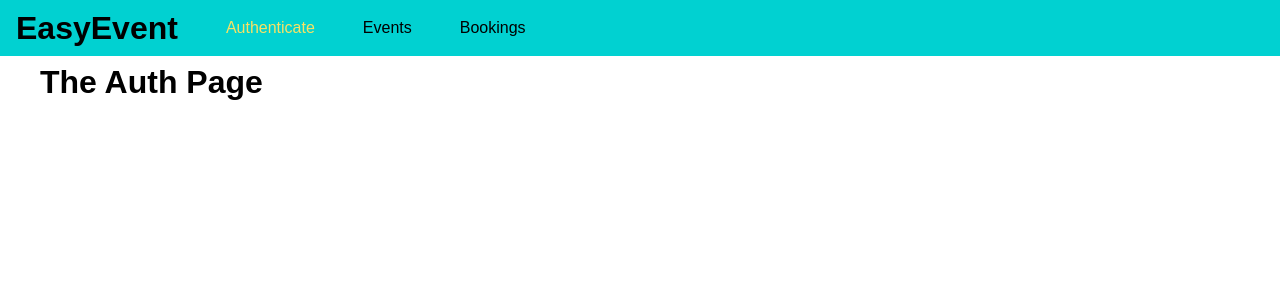
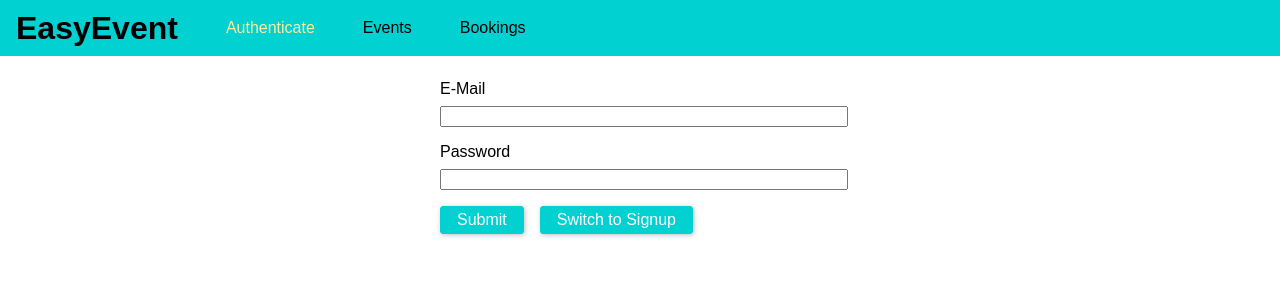
Before and after one commit to davjdo/graphql-react-event-booking-app, a React (Create React App) app in the folder frontend/: page /auth in a window 1280 px wide. Shown: the top 300 px of the page. Built offline with nearby package versions, Linux system fonts and the light colour scheme; the HTML template or start-up script is replaced by a standard one.

Commit message:
add react signup and login feature and add fixed CORS headers

```diff
--- a/frontend/src/components/Navigation/MainNavigation.css
+++ b/frontend/src/components/Navigation/MainNavigation.css
@@ -39,5 +39,5 @@
 .main-navigation__items a:hover,
 .main-navigation__items a:active,
 .main-navigation__items a.active{
-  color: #f8e264;
+  color: #fdefa0;
 }
--- /dev/null
+++ b/frontend/src/pages/Auth.css
@@ -0,0 +1,37 @@
+.auth-form {
+  width:25rem;
+  max-width: 80%;
+  margin: 5rem auto;
+}
+
+.form-control label,
+.form-control input {
+  width: 100%;
+  display: block;
+}
+
+.form-control label {
+  margin-bottom: 0.5rem;
+}
+
+.form-control {
+  margin-bottom: 1rem;
+}
+
+.form-actions button {
+  background: #01d1d1;
+  font: inherit;
+  border: 1px solid #01d1d1;
+  border-radius: 3px;
+  padding: 0.25rem 1rem;
+  margin-right: 1rem;
+  box-shadow: 1px 1px 5px rgba(0, 0, 0, 0.26);
+  color: #fff;
+  cursor: pointer;
+}
+
+.form-actions button:hover,
+.form-actions button:active {
+  background: #01a7a7;
+  border-color: #01a7a7;
+}
--- a/frontend/src/pages/Auth.js
+++ b/frontend/src/pages/Auth.js
@@ -1,8 +1,97 @@
 import React, { Component } from 'react';
+import './Auth.css';
 
 class AuthPage extends Component {
+	state = {
+		isLogin: true
+	};
+
+	constructor(props) {
+		super(props);
+		this.emailEL = React.createRef();
+		this.passwordEl = React.createRef();
+	}
+
+	switchModeHandler = () => {
+		this.setState(prevState => {
+			return { isLogin: !prevState.isLogin };
+		});
+	};
+
+	submitHandler = event => {
+		event.preventDefault();
+		const email = this.emailEL.current.value;
+		const password = this.passwordEl.current.value;
+
+		if (email.trim().length === 0 || password.trim().length === 0) {
+			return;
+		}
+
+		let requestBody = {
+			query: `
+				query {
+					login(email: "${email}", password: "${password}") {
+						userId
+						token
+						tokenExpiration
+					}
+				}
+			`
+		};
+
+		if (!this.state.isLogin) {
+			requestBody = {
+				query: `
+					mutation {
+						createUser(userInput: {email: "${email}", password: "${password}"}) {
+							_id
+							email
+						}
+					}
+				`
+			};
+		}
+
+		fetch('http://localhost:3001/graphql', {
+			method: 'POST',
+			body: JSON.stringify(requestBody),
+			headers: {
+				'Content-Type': 'application/json'
+			}
+		})
+			.then(res => {
+				if (res.status !== 200 && res.status !== 201) {
+					throw new Error('Failed!');
+				}
+				return res.json();
+			})
+			.then(resData => {
+				console.log(resData);
+			})
+			.catch(err => {
+				console.log(err);
+			});
+	};
+
 	render() {
-		return <h1>The Auth Page</h1>;
+		return (
+			<form className="auth-form" onSubmit={this.submitHandler}>
+				<div className="form-control">
+					<label htmlFor="email">E-Mail</label>
+					<input type="email" id="email" ref={this.emailEL} />
+				</div>
+				<div className="form-control">
+					<label htmlFor="password">Password</label>
+					<input type="password" id="password" ref={this.passwordEl} />
+				</div>
+				<div className="form-actions">
+					<button type="submit">Submit</button>
+					<button type="button" onClick={this.switchModeHandler}>
+						Switch to {this.state.isLogin ? 'Signup' : 'Login'}
+					</button>
+				</div>
+			</form>
+		);
 	}
 }
 
```
Also changed, not shown: 1 other file (tests, documents, lock files or other folders).
